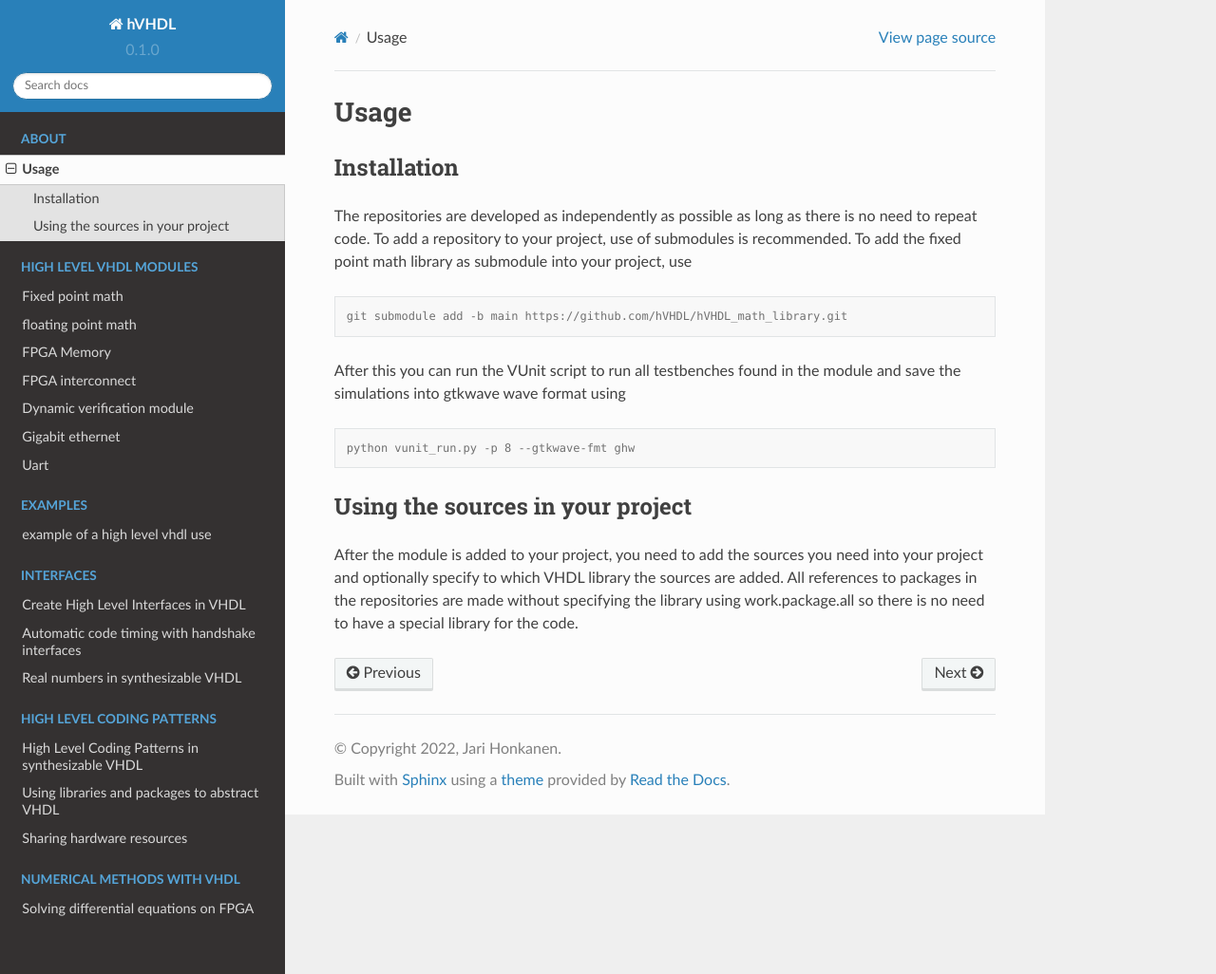
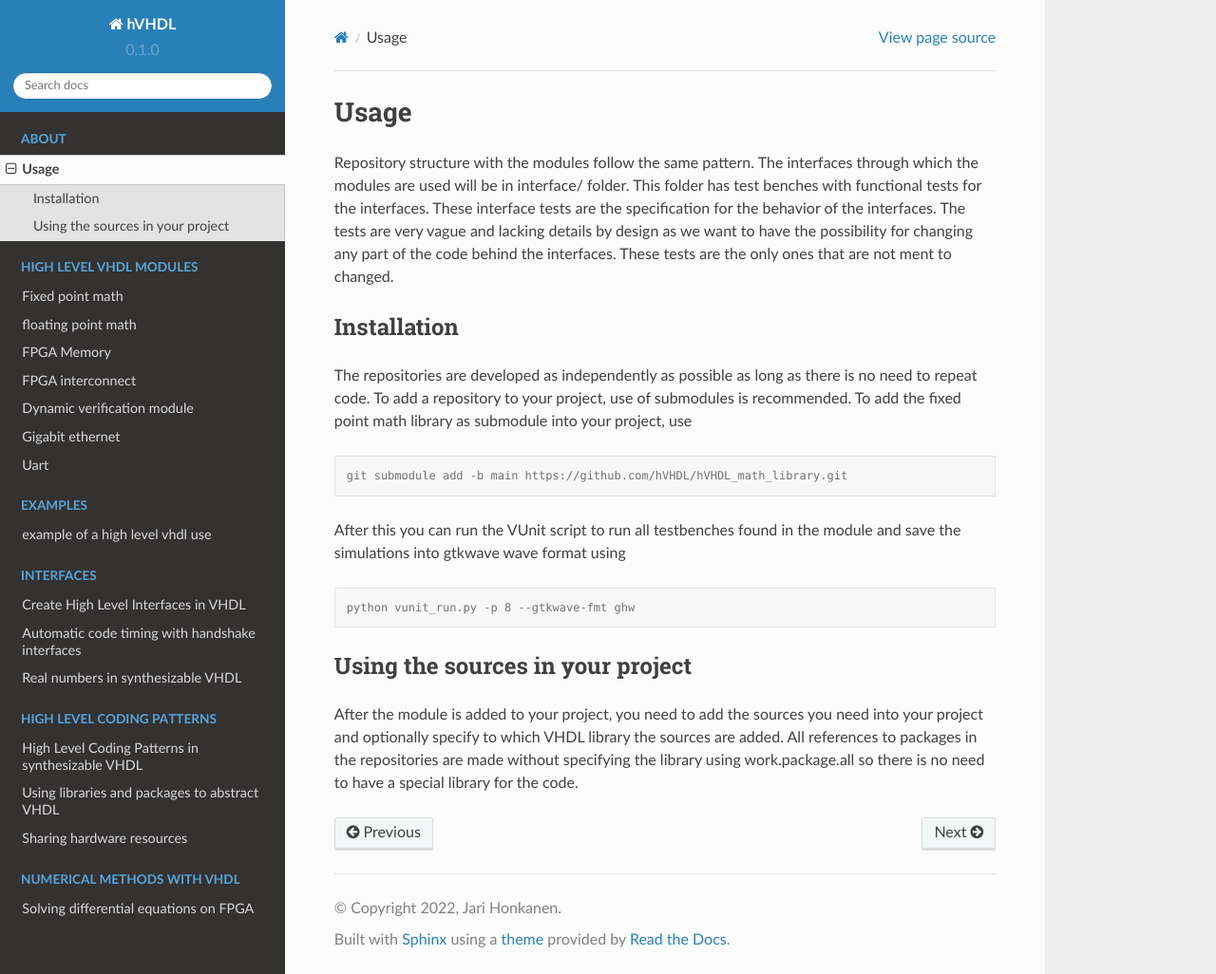
Before and after one commit to hVHDL/hVHDL, a Sphinx documentation site: the page built from docs/source/usage.rst, in a window 1280 px wide and 1026 px high. Shown: the whole window at 95% size. Built offline with Sphinx 7.4.7 and the Read the Docs theme 2.0.0, drawn with Linux system fonts in a browser that asks for light colours.

Commit message:
update usage part with description to the modules

```diff
--- a/docs/source/usage.rst
+++ b/docs/source/usage.rst
@@ -1,8 +1,10 @@
 Usage
 =====
 
+Repository structure with the modules follow the same pattern. The interfaces through which the modules are used will be in interface/ folder. This folder has test benches with functional tests for the interfaces. These interface tests are the specification for the behavior of the interfaces. The tests are very vague and lacking details by design as we want to have the possibility for changing any part of the code behind the interfaces. These tests are the only ones that are not ment to changed.
 
 .. _installation:
+
 
 Installation
 ------------
```
